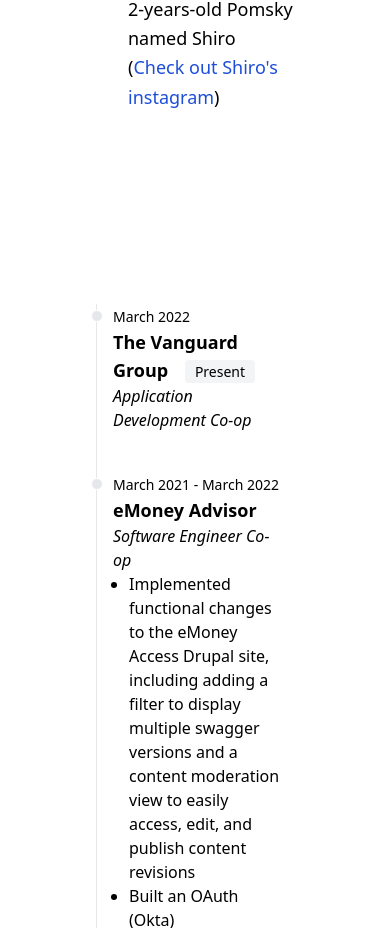
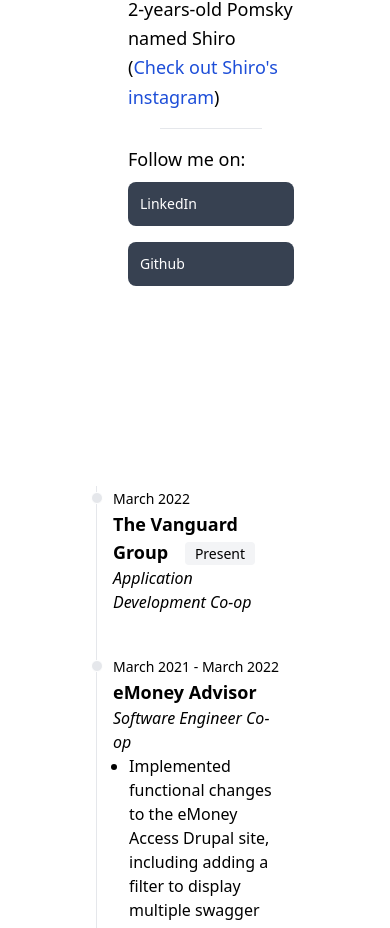
Before and after one commit to snroeung/snroeung.github.io, a website: page index.html in a window 390 px wide. Shown: the part 2736-3664 px from the top of the page. Drawn offline with Linux system fonts and the light colour scheme.

Commit message:
Added links to mobile navbar and link buttons

```diff
--- a/index.html
+++ b/index.html
@@ -33,6 +33,7 @@
             </button>
           </div>
         </div>
+
         <div class="hidden mobile-menu">
           <hr class="m-2" />
           <ul>
@@ -58,6 +59,14 @@
                 id="mobile-link"
                 class="relative inline-flex items-center w-full px-4 py-2 text-lg font-bold leading-loose hover:rounded-lg hover:bg-black hover:text-white pl-4"
                 >Experience</a
+              >
+            </li>
+            <li>
+              <a
+                href="#projects"
+                id="mobile-link"
+                class="relative inline-flex items-center w-full px-4 py-2 text-lg font-bold leading-loose hover:rounded-lg hover:bg-black hover:text-white pl-4"
+                >Projects</a
               >
             </li>
           </ul>
@@ -164,6 +173,22 @@
                   >Check out Shiro's instagram</a
                 >)
               </p>
+              <hr class="m-8" />
+              <div class="flex flex-col block md:hidden space-between">
+                <p class="text-lg leading-relaxed">Follow me on:</p>
+                <a
+                  href="#"
+                  target="_blank"
+                  class="inline-flex items-center py-3 px-3 my-2 text-sm font-medium text-center text-white bg-gray-700 rounded-lg hover:bg-gray-800 focus:ring-4 focus:outline-none focus:ring-gray-300"
+                  >LinkedIn</a
+                >
+                <a
+                  href="#"
+                  target="_blank"
+                  class="inline-flex items-center py-3 px-3 my-2 text-sm font-medium text-center text-white bg-gray-700 rounded-lg hover:bg-gray-800 focus:ring-4 focus:outline-none focus:ring-gray-300"
+                  >Github</a
+                >
+              </div>
             </div>
           </div>
           <div class="flex flex-col space-y-8 m-24" id="experience">
```
Also changed, not shown: dist/output.css.
